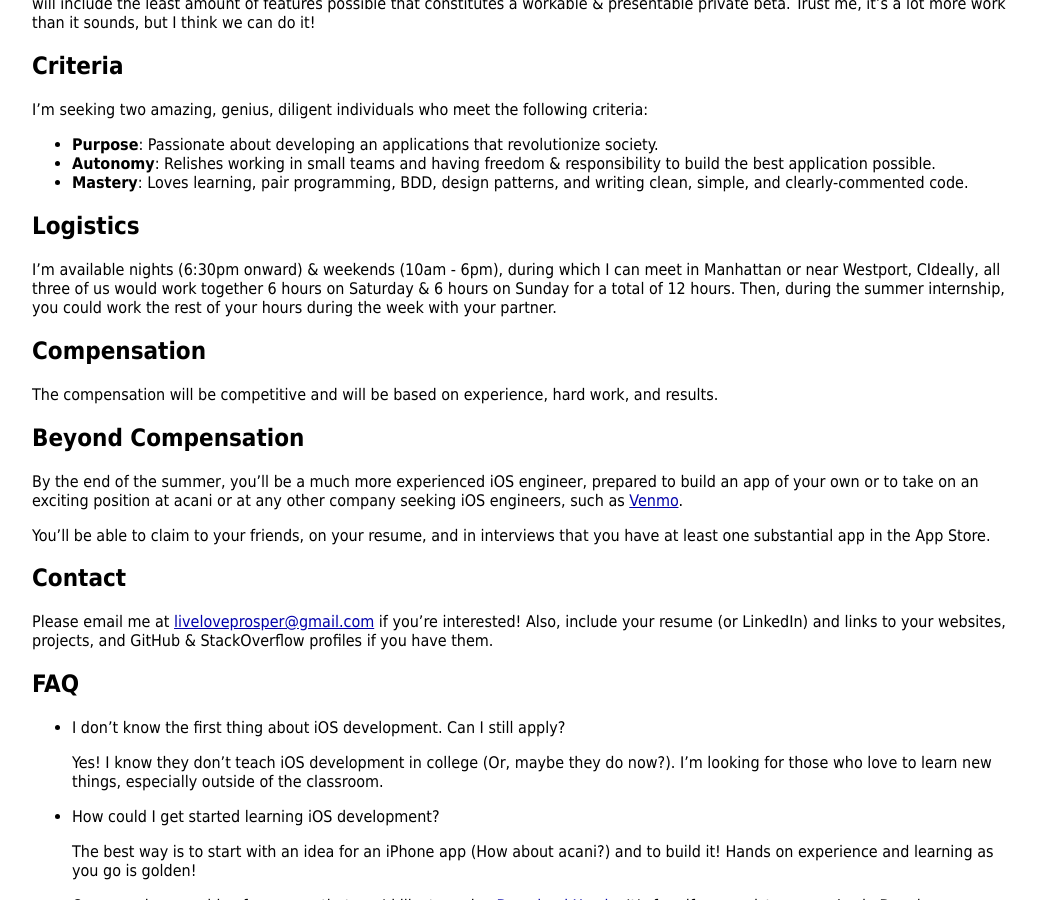
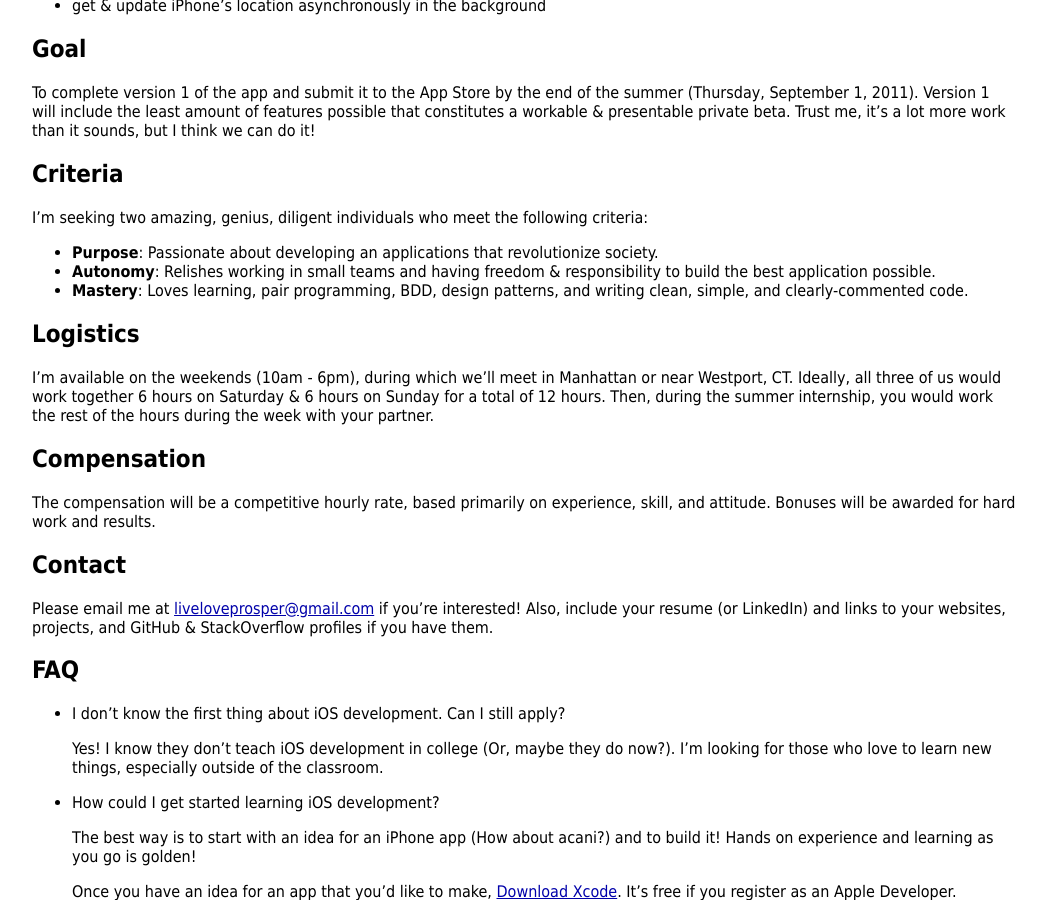
Before and after one commit to acani/acani.github.com, a Jekyll site: the page built from opportunity/index.md, in a window 1280 px wide and 900 px high, scrolled down 1398 px. Shown: the whole window, without its empty margins (116-1162 px from the left). Built offline with Jekyll 4.4.1, drawn with Linux system fonts in a browser that asks for light colours; Markdown is read by kramdown in place of the engine named in the settings; some of the changed text lies outside the part shown.

Commit message:
update opportunity

```diff
--- a/opportunity/index.md
+++ b/opportunity/index.md
@@ -9,13 +9,17 @@
 
 Gain valuable experience [pair programming](http://j.mp/cuq3vn) with other iOS engineers on a really *SWEET* project... all while having fun and getting paid.
 
+By the end of the summer, you'll be a much more experienced iOS engineer, prepared to build an app of your own or to take on an exciting position at acani or at any other company seeking iOS engineers. For example, because of my work on acani, I recently acquired a position as an iOS Engineer at [Venmo][1].
+
+You'll be able to claim to your friends, on your resume, and in interviews that you have at least one substantial app in the App Store.
+
 ## Team
 
 Two iOS engineers, of which you will be one, who will partner on building the app and pair most of the time.
 
 One team leader, me, who will guide the direction of the app and work & program together with the two iOS engineers.
 
-We'll plan out and reflect on the development of the app together on the weekends. I will also provide programming assistance to you then. You will then pair together on the weekdays to carry out our plan. I will always available via phone or email.
+We'll plan out and reflect on the development of the app together on the weekends. I will also provide programming assistance to you then. You will then pair together on the weekdays to carry out the plan. I will always available via phone or email.
 
 ## Commitment
 
@@ -73,17 +77,11 @@
 
 ## Logistics
 
-I'm available nights (6:30pm onward) & weekends (10am - 6pm), during which I can meet in Manhattan or near Westport, CIdeally, all three of us would work together 6 hours on Saturday & 6 hours on Sunday for a total of 12 hours. Then, during the summer internship, you could work the rest of your hours during the week with your partner.
+I'm available on the weekends (10am - 6pm), during which we'll meet in Manhattan or near Westport, CT. Ideally, all three of us would work together 6 hours on Saturday & 6 hours on Sunday for a total of 12 hours. Then, during the summer internship, you would work the rest of the hours during the week with your partner.
 
 ## Compensation
 
-The compensation will be competitive and will be based on experience, hard work, and results.
-
-## Beyond Compensation
-
-By the end of the summer, you'll be a much more experienced iOS engineer, prepared to build an app of your own or to take on an exciting position at acani or at any other company seeking iOS engineers, such as [Venmo][1].
-
-You'll be able to claim to your friends, on your resume, and in interviews that you have at least one substantial app in the App Store.
+The compensation will be a competitive hourly rate, based primarily on experience, skill, and attitude. Bonuses will be awarded for hard work and results.
 
 ## Contact
 
```
